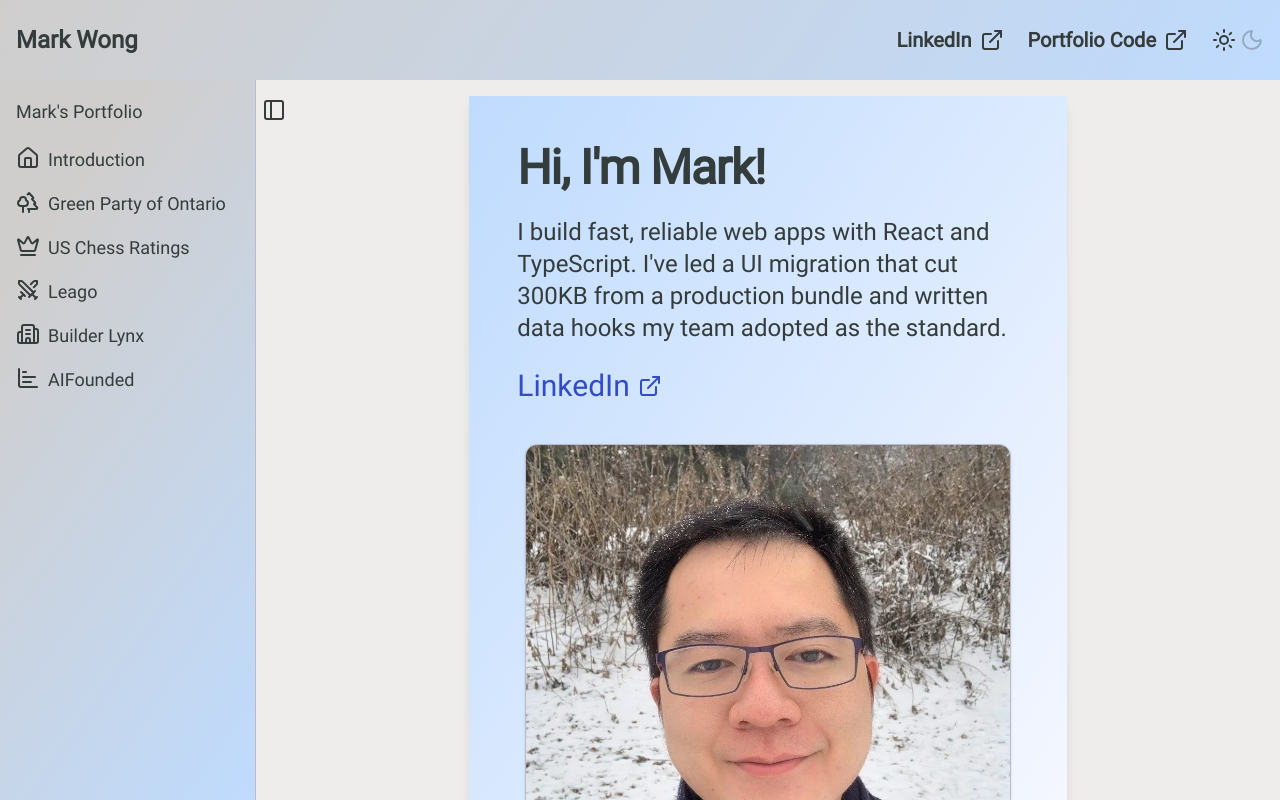
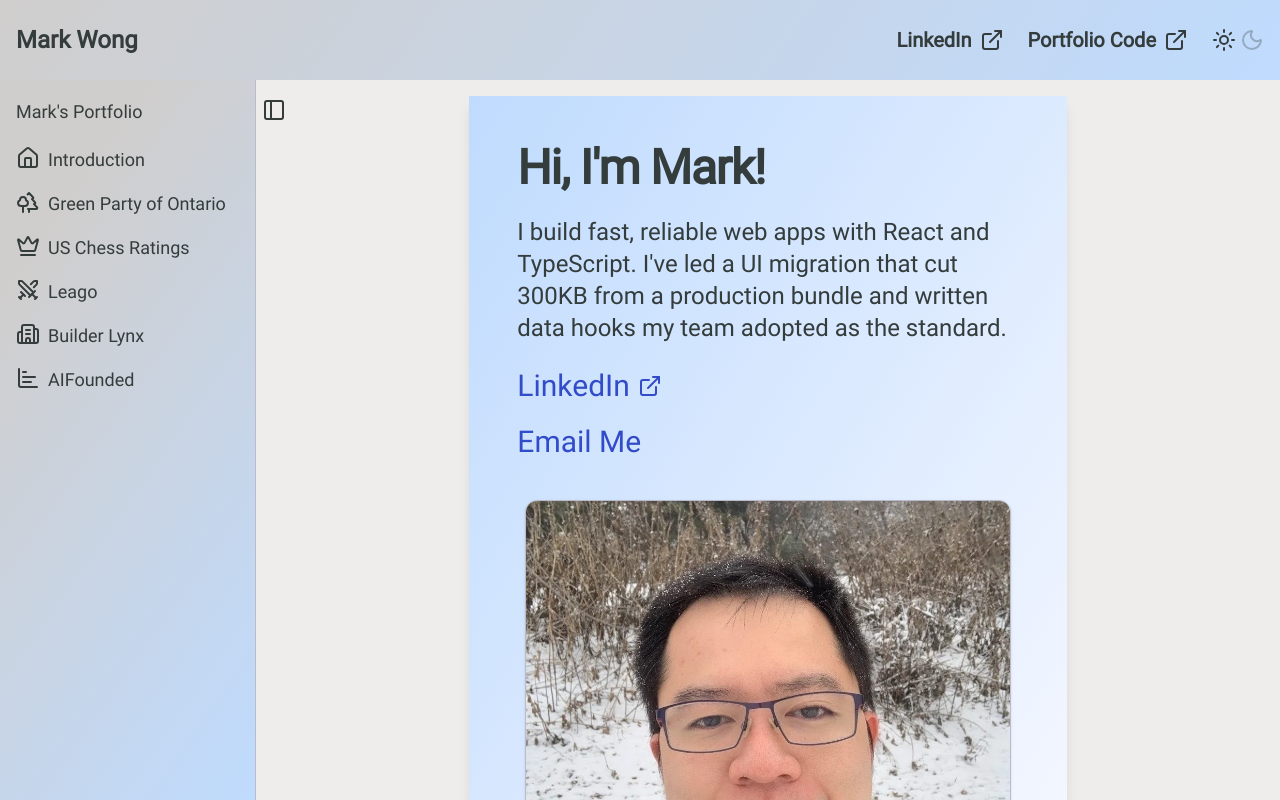
Before and after one commit to markwong167/Portfolio, a Next.js app: page / in a window 1280 px wide. Shown: the top 800 px of the page. Built offline with nearby package versions, Linux system fonts and the light colour scheme.

Commit message:
Add email link to intro section
Co-Authored-By: Claude Opus 5.5 <noreply@anthropic.com>
Claude-Session: https://claude.ai/code/session_01PSwBhLZAYcBcy9gT6b8tsj

```diff
--- a/src/assets/sectionData/sectionData.ts
+++ b/src/assets/sectionData/sectionData.ts
@@ -15,6 +15,11 @@ export const intro = {
       id: 1,
       linkText: "LinkedIn",
       link: "https://www.linkedin.com/in/markwong167/",
+    },
+    {
+      id: 2,
+      linkText: "Email Me",
+      link: "mailto:markwong167@gmail.com",
     },
   ],
   linkLeft: true,
```
